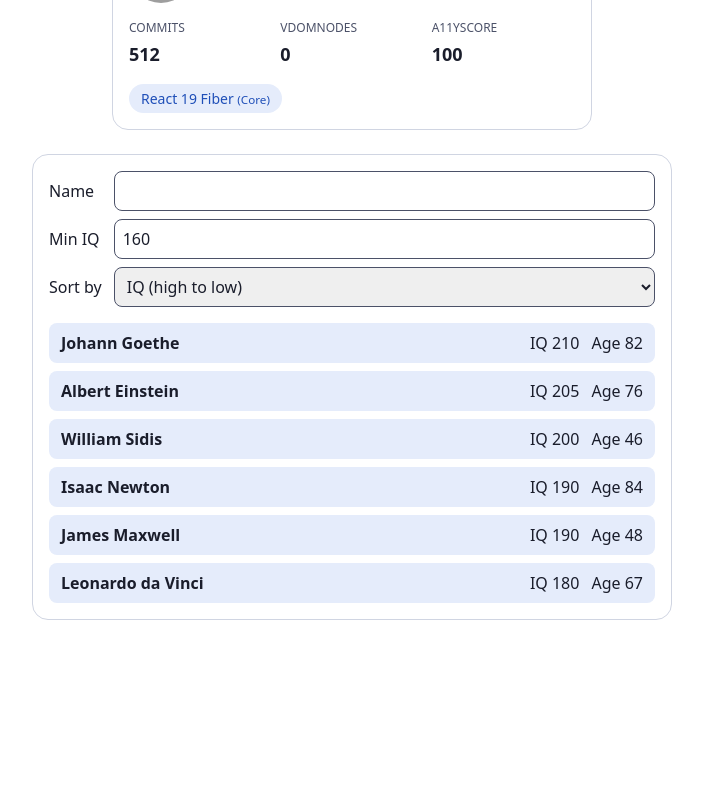
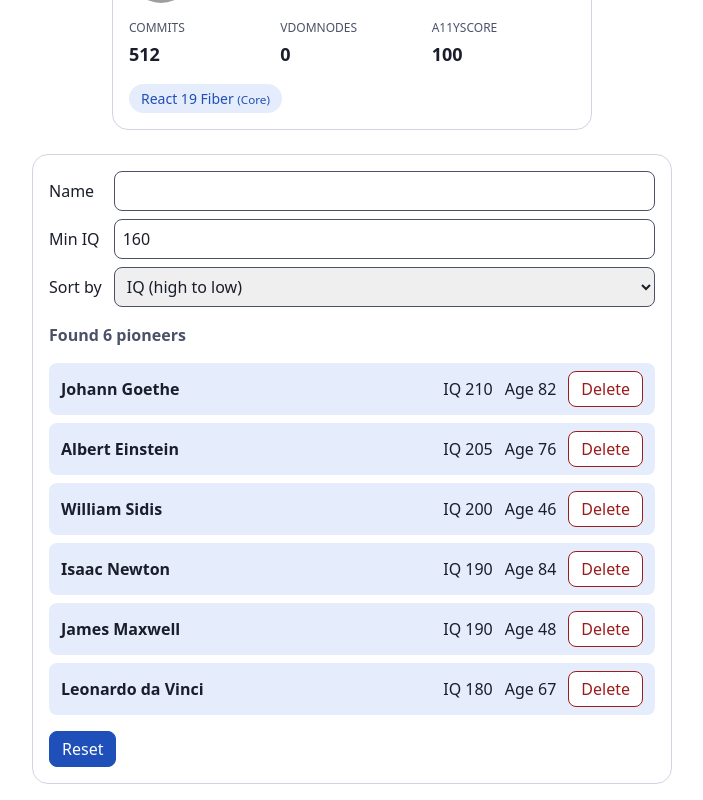
Before and after one commit to Ac-2836/WebDev-Lab03-Inclass, a React (Vite) app: page / in a window 1280 px wide. Shown: the part 209-1009 px from the top of the page, without its empty margins (288-991 px from the left). Before the commit the page ends 845 px from the top, so only its background shows below. Built offline with nearby package versions, Linux system fonts and the light colour scheme; grey boxes are pictures that could not be loaded.

Commit message:
feat(ex2): add delete/reset & live status

```diff
--- a/src/components/ScientistDirectory.jsx
+++ b/src/components/ScientistDirectory.jsx
@@ -1,4 +1,4 @@
-import { useId, useState } from 'react';
+import { useId, useRef, useState } from 'react';
 import styles from './ScientistDirectory.module.css';
 
 export const SMART_PEOPLE = [
@@ -14,7 +14,8 @@ export function ScientistDirectory({ initialData = SMART_PEOPLE }) {
   const queryId = useId();
   const minIqId = useId();
   const sortId = useId();
-  const [people] = useState(initialData);
+  const resetRef = useRef(null);
+  const [people, setPeople] = useState(initialData);
   const [query, setQuery] = useState('');
   const [minIq, setMinIq] = useState(160);
   const [sortBy, setSortBy] = useState('iq-desc');
@@ -28,6 +29,14 @@ export function ScientistDirectory({ initialData = SMART_PEOPLE }) {
   const handleMinIq = (e) => {
     const value = e.target.valueAsNumber;
     setMinIq(Number.isNaN(value) ? 0 : value);
+  };
+
+  const handleDelete = (e, id) => {
+    // Move focus to a surviving row before this button unmounts.
+    const row = e.currentTarget.closest('li');
+    const sibling = row.nextElementSibling ?? row.previousElementSibling;
+    (sibling?.querySelector('button') ?? resetRef.current).focus();
+    setPeople((prev) => prev.filter((p) => p.id !== id));
   };
 
   return (
@@ -62,15 +71,34 @@ export function ScientistDirectory({ initialData = SMART_PEOPLE }) {
           <option value='age-asc'>Age (young to old)</option>
         </select>
       </form>
+      <output className={styles.status} role='status' aria-live='polite'>
+        Found {visible.length} pioneers
+      </output>
       <ul className={styles.list}>
         {visible.map((p) => (
           <li key={p.id} className={styles.row}>
             <span className={styles.name}>{p.name}</span>
             <span>IQ {p.iq}</span>
             <span>Age {p.age}</span>
+            <button
+              type='button'
+              className={styles.delete}
+              aria-label={`Delete ${p.name}`}
+              onClick={(e) => handleDelete(e, p.id)}
+            >
+              Delete
+            </button>
           </li>
         ))}
       </ul>
+      <button
+        ref={resetRef}
+        type='button'
+        className={styles.reset}
+        onClick={() => setPeople(initialData)}
+      >
+        Reset
+      </button>
     </section>
   );
 }
--- a/src/components/ScientistDirectory.module.css
+++ b/src/components/ScientistDirectory.module.css
@@ -30,7 +30,7 @@
 
 .row {
   display: grid;
-  grid-template-columns: 1fr auto auto;
+  grid-template-columns: 1fr auto auto auto;
   align-items: center;
   gap: 0.75rem;
   padding: 0.5rem 0.75rem;
@@ -45,7 +45,7 @@
 
 @media (max-width: 400px) {
   .row {
-    grid-template-columns: 1fr auto;
+    grid-template-columns: 1fr auto auto;
   }
 
   .name {
@@ -70,3 +70,36 @@
   border: 1px solid var(--text-muted);
   border-radius: 8px;
 }
+
+.status {
+  font-weight: 600;
+  color: var(--text-muted);
+}
+
+.delete,
+.reset {
+  min-height: 2.25rem;
+  padding: 0.25rem 0.75rem;
+  font: inherit;
+  border-radius: 8px;
+  cursor: pointer;
+}
+
+.delete {
+  color: #9b1c1c;
+  background: #ffffff;
+  border: 1px solid #9b1c1c;
+}
+
+.reset {
+  justify-self: start;
+  color: #ffffff;
+  background: var(--accent);
+  border: 1px solid var(--accent);
+}
+
+.delete:focus-visible,
+.reset:focus-visible {
+  outline: 3px solid var(--accent);
+  outline-offset: 2px;
+}
```
